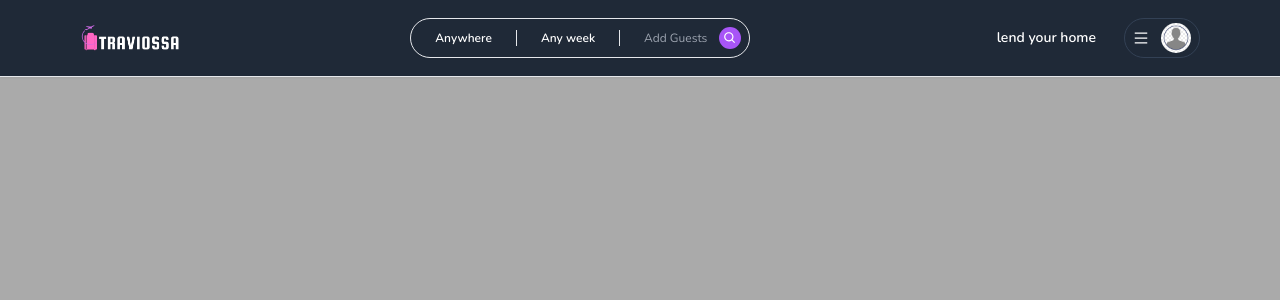
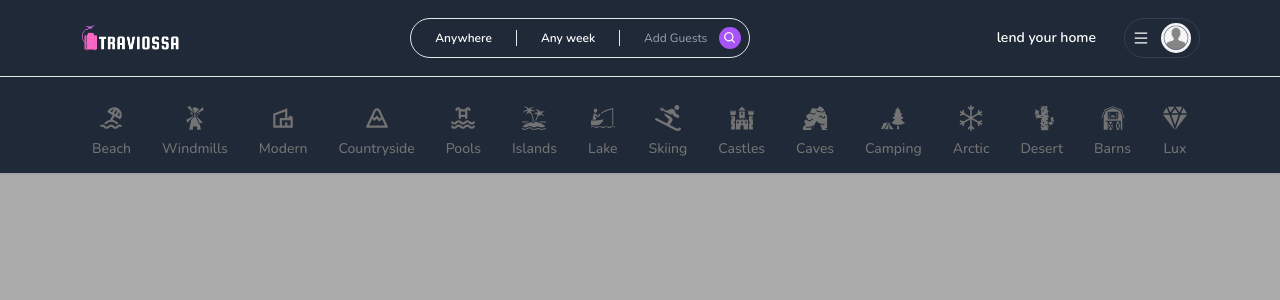
Before and after one commit to MZHussain0/traviossa-v2, a Next.js app: page / in a window 1280 px wide. Shown: the top 300 px of the page. Built offline with nearby package versions, Linux system fonts and the light colour scheme; no server answers.

Commit message:
add horizontal category list on index page

```diff
--- /dev/null
+++ b/app/components/CategoryBox.tsx
@@ -0,0 +1,60 @@
+"use client";
+import { useRouter, useSearchParams } from "next/navigation";
+import { FC, useCallback } from "react";
+import { IconType } from "react-icons";
+import qs from "query-string";
+
+interface CategoryBoxProps {
+  icon: IconType;
+  label: string;
+  selected?: boolean;
+}
+
+const CategoryBox: FC<CategoryBoxProps> = ({ icon: Icon, label, selected }) => {
+  const router = useRouter();
+  const params = useSearchParams();
+
+  const handleClick = useCallback(() => {
+    let currentQuery = {};
+
+    if (params) {
+      currentQuery = qs.parse(params.toString());
+    }
+
+    const updatedQuery: any = {
+      ...currentQuery,
+      category: label,
+    };
+
+    if (params?.get("category") === label) {
+      delete updatedQuery.category;
+    }
+
+    const url = qs.stringifyUrl(
+      {
+        url: "/",
+        query: updatedQuery,
+      },
+      { skipNull: true }
+    );
+
+    router.push(url);
+  }, [label, params, router]);
+
+  return (
+    <div
+      onClick={handleClick}
+      className={`flex flex-col items-center justify-center gap-2 p-3 border-b-2 hover:text-neutral-100 transition cursor-pointer
+    ${
+      selected
+        ? "border-b-violet-200 text-neutral-100"
+        : "border-transparent text-neutral-500"
+    }
+    `}>
+      <Icon size={26} />
+      <div className="font-medium text-sm">{label}</div>
+    </div>
+  );
+};
+
+export default CategoryBox;
--- /dev/null
+++ b/app/components/navbar/Categories.tsx
@@ -0,0 +1,130 @@
+"use client";
+
+import { FC } from "react";
+import Container from "../Container";
+import { TbBeach, TbMountain, TbPool } from "react-icons/tb";
+import {
+  GiBarn,
+  GiBoatFishing,
+  GiCactus,
+  GiCastle,
+  GiCaveEntrance,
+  GiForestCamp,
+  GiIsland,
+  GiWindmill,
+} from "react-icons/gi";
+import { FaSkiing } from "react-icons/fa";
+import { BsSnow } from "react-icons/bs";
+import { IoDiamond } from "react-icons/io5";
+import { MdOutlineVilla } from "react-icons/md";
+
+import CategoryBox from "../CategoryBox";
+import { usePathname, useSearchParams } from "next/navigation";
+
+interface CategoriesProps {}
+
+export const categories = [
+  {
+    label: "Beach",
+    icon: TbBeach,
+    description: "This property is close to the beach!",
+  },
+  {
+    label: "Windmills",
+    icon: GiWindmill,
+    description: "This property is has windmills!",
+  },
+  {
+    label: "Modern",
+    icon: MdOutlineVilla,
+    description: "This property is modern!",
+  },
+  {
+    label: "Countryside",
+    icon: TbMountain,
+    description: "This property is in the countryside!",
+  },
+  {
+    label: "Pools",
+    icon: TbPool,
+    description: "This is property has a beautiful pool!",
+  },
+  {
+    label: "Islands",
+    icon: GiIsland,
+    description: "This property is on an island!",
+  },
+  {
+    label: "Lake",
+    icon: GiBoatFishing,
+    description: "This property is near a lake!",
+  },
+  {
+    label: "Skiing",
+    icon: FaSkiing,
+    description: "This property has skiing activies!",
+  },
+  {
+    label: "Castles",
+    icon: GiCastle,
+    description: "This property is an ancient castle!",
+  },
+  {
+    label: "Caves",
+    icon: GiCaveEntrance,
+    description: "This property is in a spooky cave!",
+  },
+  {
+    label: "Camping",
+    icon: GiForestCamp,
+    description: "This property offers camping activities!",
+  },
+  {
+    label: "Arctic",
+    icon: BsSnow,
+    description: "This property is in arctic environment!",
+  },
+  {
+    label: "Desert",
+    icon: GiCactus,
+    description: "This property is in the desert!",
+  },
+  {
+    label: "Barns",
+    icon: GiBarn,
+    description: "This property is in a barn!",
+  },
+  {
+    label: "Lux",
+    icon: IoDiamond,
+    description: "This property is brand new and luxurious!",
+  },
+];
+
+const Categories: FC<CategoriesProps> = ({}) => {
+  const params = useSearchParams();
+  const category = params?.get("category");
+  const pathname = usePathname();
+
+  const isMainPage = pathname === "/";
+
+  if (!isMainPage) {
+    return null;
+  }
+  return (
+    <Container>
+      <div className="pt-4 flex flex-row items-center justify-between overflow-x-auto ">
+        {categories.map((item) => (
+          <CategoryBox
+            key={item.label}
+            label={item.label}
+            selected={category === item.label}
+            icon={item.icon}
+          />
+        ))}
+      </div>
+    </Container>
+  );
+};
+
+export default Categories;
--- a/app/components/navbar/Logo.tsx
+++ b/app/components/navbar/Logo.tsx
@@ -9,6 +9,7 @@
   const router = useRouter();
   return (
     <Image
+      onClick={() => router.push("/")}
       alt="logo"
       className="hidden md:block cursor-pointer"
       height="100"
--- a/app/components/navbar/Navbar.tsx
+++ b/app/components/navbar/Navbar.tsx
@@ -5,6 +5,7 @@
 import Search from "./Search";
 import UserMenu from "./UserMenu";
 import { safeUser } from "@/app/types";
+import Categories from "./Categories";
 
 type Props = {
   currentUser?: safeUser | null;
@@ -22,6 +23,7 @@
           </div>
         </Container>
       </div>
+      <Categories />
     </div>
   );
 };
--- a/package.json
+++ b/package.json
@@ -20,6 +20,7 @@
     "eslint-config-next": "13.2.4",
     "next": "13.2.4",
     "next-auth": "^4.21.0",
+    "query-string": "^8.1.0",
     "react": "18.2.0",
     "react-dom": "18.2.0",
     "react-hook-form": "^7.43.9",
```
Also changed, not shown: 1 other file (tests, documents, lock files or other folders).
